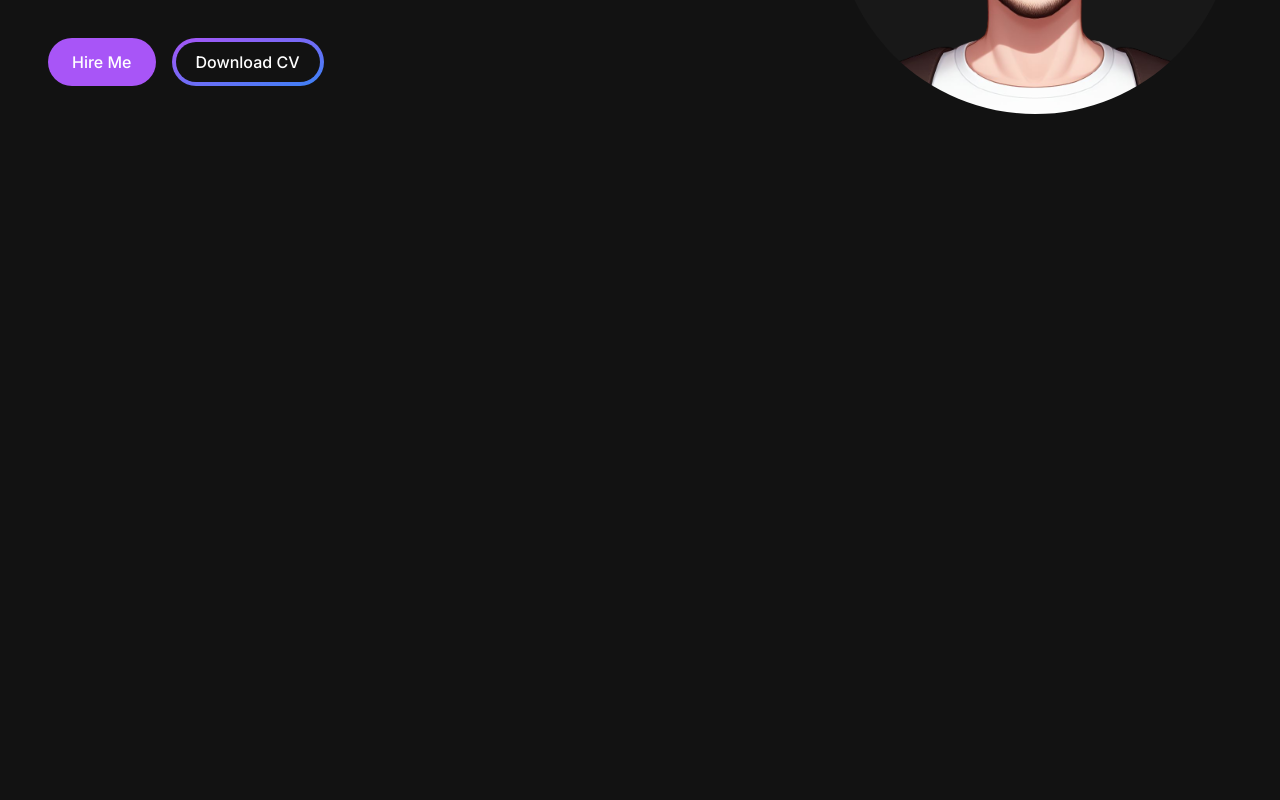
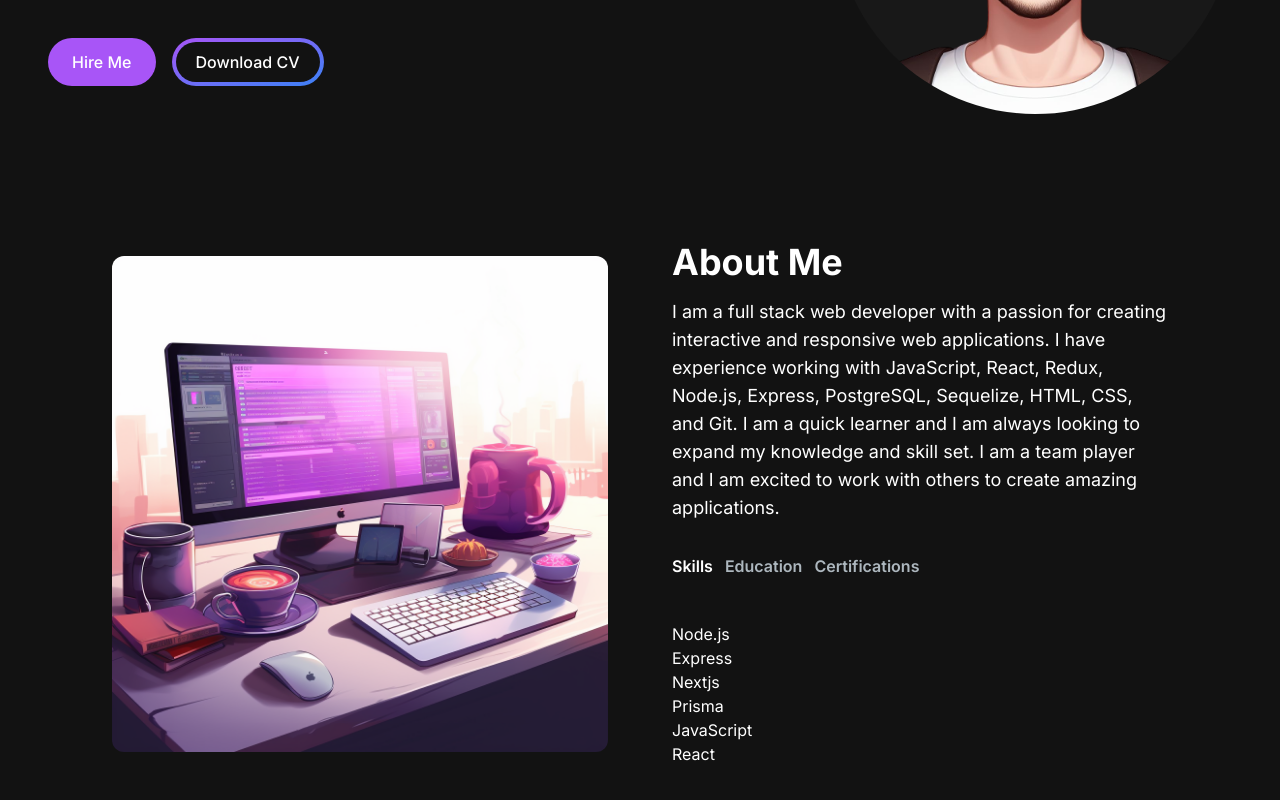
Before and after one commit to fomes/nextjs-portfolio-website, a Next.js app: page / in a window 1280 px wide. Shown: the part 462-1262 px from the top of the page. Before the commit the page ends 800 px from the top, so only its background shows below. Built offline with nearby package versions, Linux system fonts and the light colour scheme.

Commit message:
About section

```diff
--- /dev/null
+++ b/_data/db.tsx
@@ -0,0 +1,36 @@
+export const userData = [
+  {
+    title: "Skills",
+    id: "skills",
+    content: (
+      <ul className="list-disc pl-2">
+        <li>Node.js</li>
+        <li>Express</li>
+        <li>Nextjs</li>
+        <li>Prisma</li>
+        <li>JavaScript</li>
+        <li>React</li>
+      </ul>
+    ),
+  },
+  {
+    title: "Education",
+    id: "education",
+    content: (
+      <ul className="list-disc pl-2">
+        <li>Fullstack Trybe Course</li>
+        <li>Analysis and Systems Development</li>
+      </ul>
+    ),
+  },
+  {
+    title: "Experience",
+    id: "experiece",
+    content: (
+      <ul className="list-disc pl-2">
+        <li>AWS Cloud Practitioner</li>
+        <li>Google Professional Cloud Developer</li>
+      </ul>
+    ),
+  },
+];
--- a/src/app/page.tsx
+++ b/src/app/page.tsx
@@ -1,3 +1,4 @@
+import { AboutSection } from "@/components/AboutSection";
 import { HeroSection } from "@/components/HeroSection";
 import { Navbar } from "@/components/Navbar";
 
@@ -7,6 +8,7 @@ export default function Home() {
       <Navbar />
       <div className="container mt-24 mx-auto px-12 py-4">
         <HeroSection />
+        <AboutSection />
       </div>
     </main>
   );
--- /dev/null
+++ b/src/components/AboutSection/index.tsx
@@ -0,0 +1,68 @@
+"use client";
+
+import Image from "next/image";
+import TabButton from "../TabButton";
+import { userData } from "../../../_data/db";
+import React, { useTransition, useState } from "react";
+
+export function AboutSection() {
+  const [tab, setTab] = useState("skills");
+  const [isPending, startTransition] = useTransition();
+
+  const handleTabChange = (id: string) => {
+    startTransition(() => {
+      setTab(id);
+    });
+  };
+
+  return (
+    <section className="text-white" id="about">
+      <div className="md:grid md:grid-cols-2 gap-8 items-center py-8 px-4 xl:gap-16 sm:py-16 xl:px-16">
+        <Image
+          src="/assets/about.png"
+          alt="Computer"
+          width={500}
+          height={500}
+          className="rounded-xl"
+        />
+        <div className="mt-4 md:mt-0 text-left flex flex-col h-full">
+          <h2 className="text-4xl font-bold text-white mb-4">About Me</h2>
+          <p className="text-base lg:text-lg">
+            I am a full stack web developer with a passion for creating
+            interactive and responsive web applications. I have experience
+            working with JavaScript, React, Redux, Node.js, Express, PostgreSQL,
+            Sequelize, HTML, CSS, and Git. I am a quick learner and I am always
+            looking to expand my knowledge and skill set. I am a team player and
+            I am excited to work with others to create amazing applications.
+          </p>
+          <div className="flex flex-row justify-start mt-8">
+            <TabButton
+              selectTab={() => handleTabChange("skills")}
+              active={tab === "skills"}
+            >
+              {" "}
+              Skills{" "}
+            </TabButton>
+            <TabButton
+              selectTab={() => handleTabChange("education")}
+              active={tab === "education"}
+            >
+              {" "}
+              Education{" "}
+            </TabButton>
+            <TabButton
+              selectTab={() => handleTabChange("certifications")}
+              active={tab === "certifications"}
+            >
+              {" "}
+              Certifications{" "}
+            </TabButton>
+          </div>
+          <div className="mt-8">
+            {userData.find((t) => t.id === tab)?.content}
+          </div>
+        </div>
+      </div>
+    </section>
+  );
+}
--- /dev/null
+++ b/src/components/TabButton/index.tsx
@@ -0,0 +1,34 @@
+import React, { ReactNode } from "react";
+import { motion } from "framer-motion";
+
+const variants = {
+  default: { width: 0 },
+  active: { width: "calc(100% - 0.75rem)" },
+};
+
+interface TabButtonProps {
+  active: boolean;
+  selectTab: () => void;
+  children: ReactNode;
+}
+
+export default function TabButton({
+  active,
+  selectTab,
+  children,
+}: TabButtonProps) {
+  const buttonClasses = active ? "text-white" : "text-[#ADB7BE]";
+
+  return (
+    <button onClick={selectTab}>
+      <p className={`mr-3 font-semibold hover:text-white ${buttonClasses}`}>
+        {children}
+      </p>
+      <motion.div
+        animate={active ? "active" : "default"}
+        variants={variants}
+        className="h-1 bg-primary-500 mt-2 mr-3"
+      ></motion.div>
+    </button>
+  );
+}
```
Also changed, not shown: public/assets/about.png (added).
